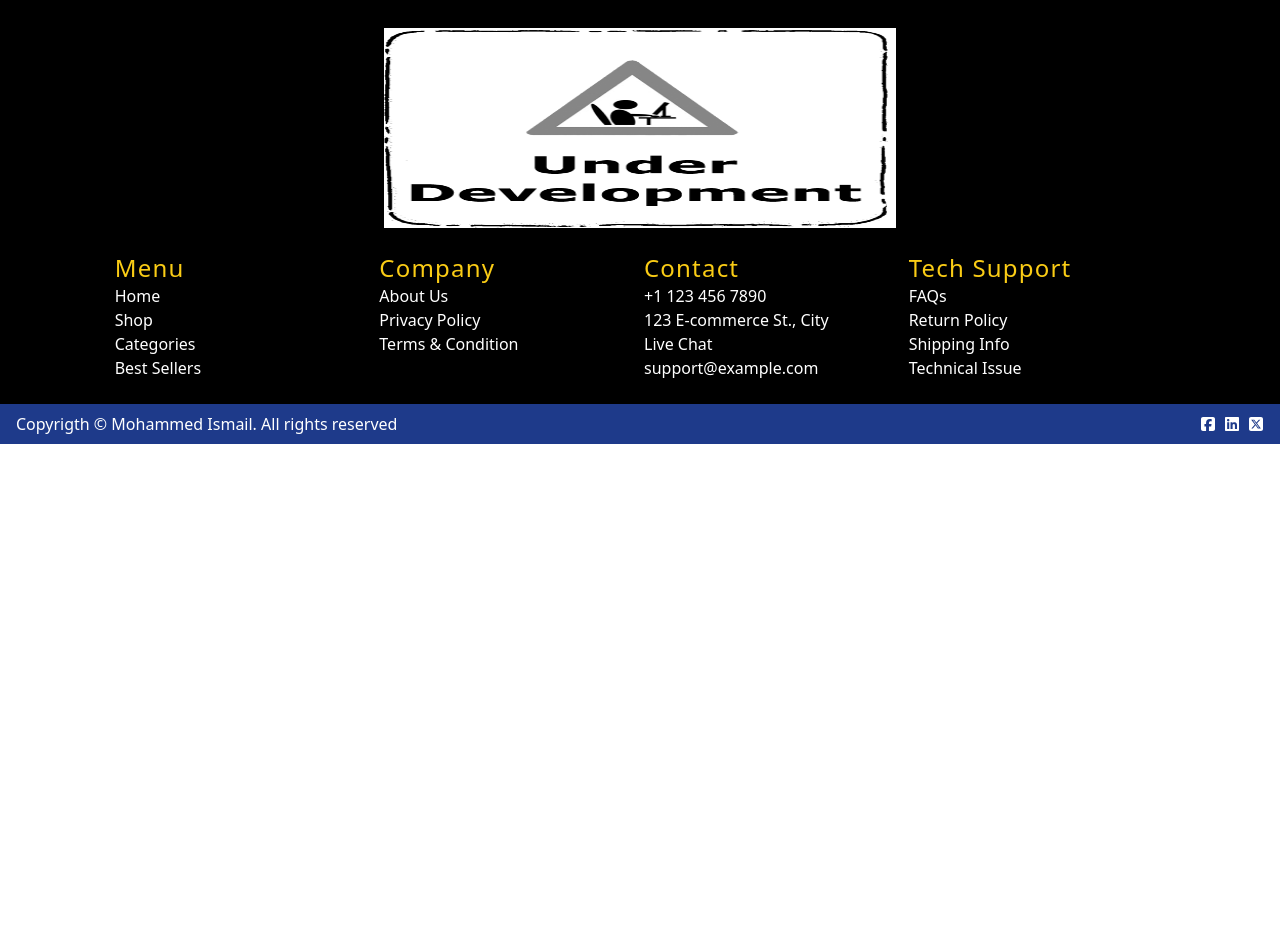
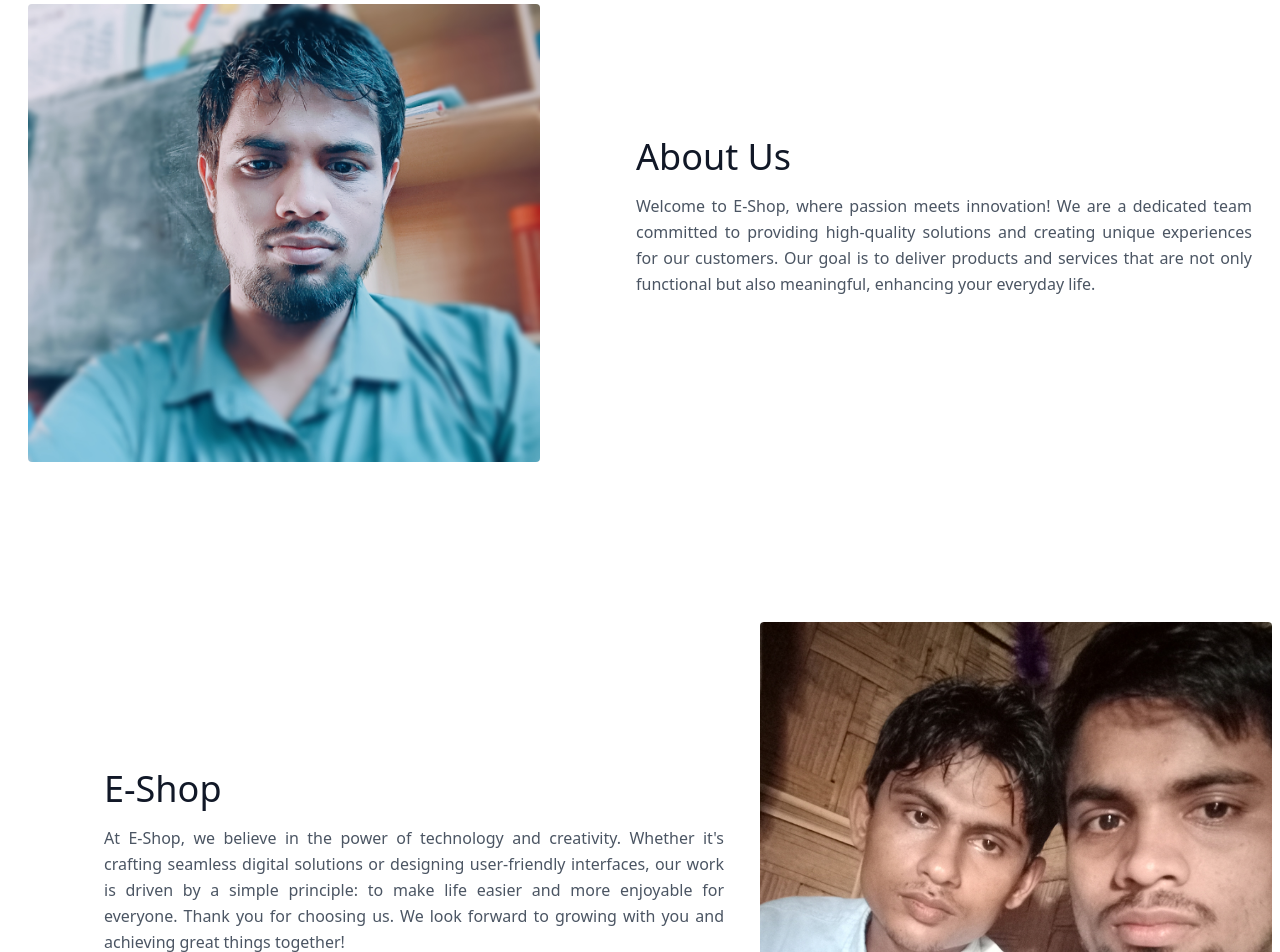
Before and after one commit to mdaleardc/e-commerce-website, a React (Vite) app: page /about in a window 1280 px wide. Shown: the part 140-1092 px from the top of the page. Before the commit the page ends 800 px from the top, so only its background shows below. Built offline with nearby package versions, Linux system fonts and the light colour scheme; no server answers.

Commit message:
about section is updated

```diff
--- a/src/components/About/About.jsx
+++ b/src/components/About/About.jsx
@@ -1,4 +1,5 @@
-
+import aboutImg from "../../assets/about.jpg";
+import aboutImg1 from "../../assets/about1.jpg";
 
 
 
@@ -9,7 +10,33 @@
 	return (
 	<>
 	<div className='mt-[2rem] pt-[2rem] pb-[1rem] h-full px-2'>
-	About
+<section className="text-gray-600 body-font">
+  <div className="container mx-auto flex px-5 py-20 md:flex-row flex-col items-center">
+    <div className="lg:max-w-lg lg:w-full md:w-1/2 w-5/6 mb-10 md:mb-0">
+      <img className="object-cover object-center rounded" alt="hero" src={aboutImg}/>
+    </div>
+    <div className="lg:flex-grow md:w-1/2 lg:pl-24 md:pl-16 flex flex-col md:items-start md:text-left items-center text-center">
+      <h1 className="title-font sm:text-4xl text-3xl mb-4 font-medium text-gray-900">About Us</h1>
+      <p className="mb-8 leading-relaxed text-justify">Welcome to E-Shop, where passion meets innovation! We are a dedicated team committed to providing high-quality solutions and creating unique experiences for our customers. Our goal is to deliver products and services that are not only functional but also meaningful, enhancing your everyday life.</p>
+    </div>
+  </div>
+</section>
+
+
+<section className="text-gray-600 body-font">
+  <div className="container mx-auto flex py-20 md:flex-row flex-col items-center gap-4">
+      <div className="lg:flex-grow md:w-1/2  px-5 lg:pl-24 md:pl-16 flex flex-col md:items-start md:text-left items-center text-center">
+      <h1 className="title-font sm:text-4xl text-3xl mb-4 font-medium text-gray-900">E-Shop</h1>
+      <p className="mb-8 leading-relaxed text-justify">
+At E-Shop, we believe in the power of technology and creativity. Whether it's crafting seamless digital solutions or designing user-friendly interfaces, our work is driven by a simple principle: to make life easier and more enjoyable for everyone.
+Thank you for choosing us. We look forward to growing with you and achieving great things together!
+</p>
+</div>
+    <div className="lg:max-w-lg lg:w-full md:w-1/2 w-5/6 mb-10 md:mb-0">
+      <img className="object-cover object-center rounded" alt="hero" src={aboutImg1}/>
+    </div>
+  </div>
+</section>
 	</div>
 	</>
 
```
Also changed, not shown: src/assets/about.jpg (added), src/assets/about1.jpg (added).
